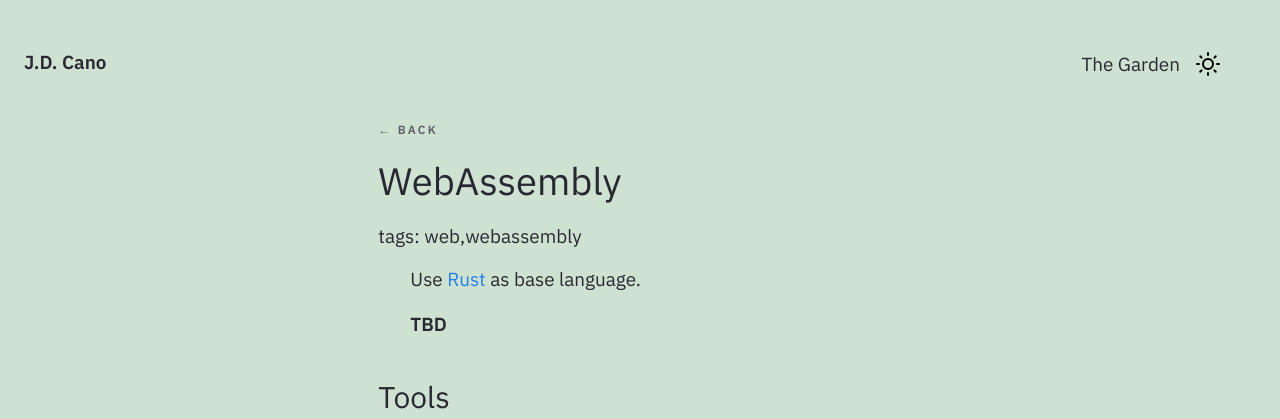
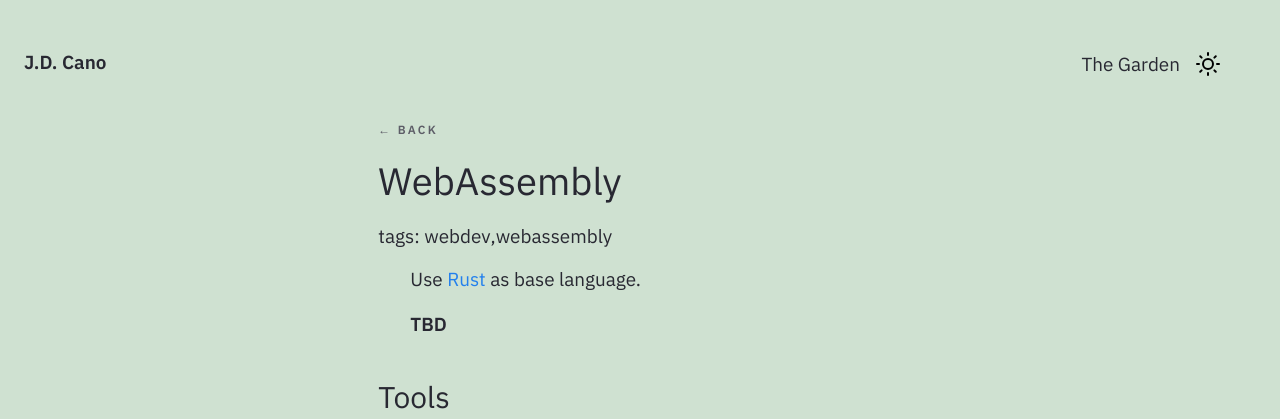
Before and after one commit to Gorzas/gorzas.github.io, a Jekyll site: the page built from _notes/Public/tech/WebAssembly.md, in a window 1280 px wide. Shown: the top 419 px of the page. Built offline with Jekyll 4.4.1, drawn with Linux system fonts in a browser that asks for light colours.

Commit message:
Update WebAssembly tags

```diff
--- a/_notes/Public/tech/WebAssembly.md
+++ b/_notes/Public/tech/WebAssembly.md
@@ -1,9 +1,11 @@
 ---
 title: WebAssembly
 feed: show
-tags: web webassembly
+tags:
+  - webdev
+  - webassembly
 date: 15-09-2023
-updated: 02-04-2025
+updated: 25-09-2025
 type: note
 growth: seedlings
 ---
```
